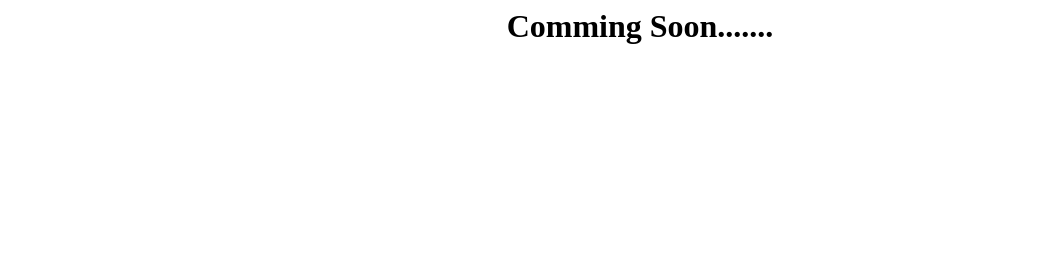
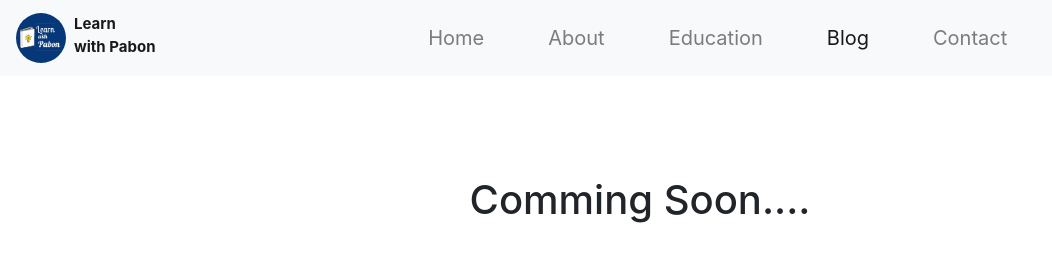
Before and after one commit to Programming-bro/learn-with-pabon, a plain HTML site: page blog.html in a window 1280 px wide. Shown: the whole page, without its empty margins (0-1052 px from the left). Drawn offline with nearby package versions, Linux system fonts and the light colour scheme.

Commit message:
learning website

```diff
--- a/blog.html
+++ b/blog.html
@@ -1 +1,59 @@
-<h1 style="text-align: center;"> Comming Soon.......</h1>
+<!doctype html>
+<html lang="en">
+
+<head>
+    <!-- Required meta tags -->
+    <meta charset="utf-8">
+    <meta name="viewport" content="width=device-width, initial-scale=1, shrink-to-fit=no">
+
+    <!-- Bootstrap CSS -->
+    <link rel="stylesheet" href="https://cdn.jsdelivr.net/npm/bootstrap@4.6.2/dist/css/bootstrap.min.css"
+        integrity="sha384-xOolHFLEh07PJGoPkLv1IbcEPTNtaed2xpHsD9ESMhqIYd0nLMwNLD69Npy4HI+N" crossorigin="anonymous">
+    <!-- Custom Css -->
+    <link rel="stylesheet" href="css/blog.css">
+    <title>Pabon's Blog</title>
+    <link rel="shotcut icon" type="image/png" href="images/learnwithpabon.png">
+</head>
+
+<body>
+    <!-- this is navbar -->
+    <nav class="navbar navbar-expand-lg navbar-light bg-light sticky-top">
+        <a class="navbar-brand theme" href="#"><img src="images/learnwithpabon.png" alt="" class="rounded-circle">
+            <div class="nav-lg ml-2 theme"><b>Learn <br>
+                    with Pabon </b> </div>
+        </a>
+        <button class="navbar-toggler" type="button" data-toggle="collapse" data-target="#navbarNavAltMarkup"
+            aria-controls="navbarNavAltMarkup" aria-expanded="false" aria-label="Toggle navigation">
+            <span class="navbar-toggler-icon"></span>
+        </button>
+        <div class="collapse navbar-collapse" id="navbarNavAltMarkup">
+            <div class="navbar-nav m-auto">
+                <a class="nav-link mx-4" href="index.html">Home <span class="sr-only">(current)</span></a>
+                <a class="nav-link mx-4" href="#">About</a>
+                <a class="nav-link mx-4" href="#">Education</a>
+                <a class="nav-link mx-4 active" href="#">Blog</a>
+                <a class="nav-link mx-4" href="#">Contact</a>
+            </div>
+        </div>
+    </nav>
+    <h1>Comming Soon....</h1>
+
+    <!-- Optional JavaScript; choose one of the two! -->
+
+    <!-- Option 1: jQuery and Bootstrap Bundle (includes Popper) -->
+    <script src="https://cdn.jsdelivr.net/npm/jquery@3.5.1/dist/jquery.slim.min.js"
+        integrity="sha384-DfXdz2htPH0lsSSs5nCTpuj/zy4C+OGpamoFVy38MVBnE+IbbVYUew+OrCXaRkfj"
+        crossorigin="anonymous"></script>
+    <script src="https://cdn.jsdelivr.net/npm/bootstrap@4.6.2/dist/js/bootstrap.bundle.min.js"
+        integrity="sha384-Fy6S3B9q64WdZWQUiU+q4/2Lc9npb8tCaSX9FK7E8HnRr0Jz8D6OP9dO5Vg3Q9ct"
+        crossorigin="anonymous"></script>
+
+    <!-- Option 2: Separate Popper and Bootstrap JS -->
+    <!--
+    <script src="https://cdn.jsdelivr.net/npm/jquery@3.5.1/dist/jquery.slim.min.js" integrity="sha384-DfXdz2htPH0lsSSs5nCTpuj/zy4C+OGpamoFVy38MVBnE+IbbVYUew+OrCXaRkfj" crossorigin="anonymous"></script>
+    <script src="https://cdn.jsdelivr.net/npm/popper.js@1.16.1/dist/umd/popper.min.js" integrity="sha384-9/reFTGAW83EW2RDu2S0VKaIzap3H66lZH81PoYlFhbGU+6BZp6G7niu735Sk7lN" crossorigin="anonymous"></script>
+    <script src="https://cdn.jsdelivr.net/npm/bootstrap@4.6.2/dist/js/bootstrap.min.js" integrity="sha384-+sLIOodYLS7CIrQpBjl+C7nPvqq+FbNUBDunl/OZv93DB7Ln/533i8e/mZXLi/P+" crossorigin="anonymous"></script>
+    -->
+</body>
+
+</html>
--- /dev/null
+++ b/css/blog.css
@@ -0,0 +1,29 @@
+.navbar-brand img {
+    float: left;
+    height: 50px;
+    width: 50px;
+}
+
+.navbar-brand {
+    /* font-family: cursive; */
+    font-size: 10px;
+}
+
+.nav-link {
+    font-size: 20px;
+}
+
+.nav-lg {
+    float: left;
+    font-size: 15px;
+}
+
+.nav-link:hover {
+    font-size: 20px;
+    color: rgb(5, 55, 121) !important;
+}
+
+h1 {
+    text-align: center;
+    margin-top: 100px;
+}
```
Also changed, not shown: index.html (+4 -4 lines).
